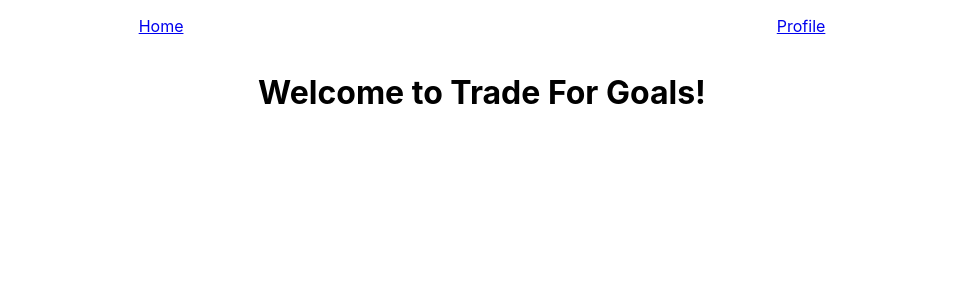
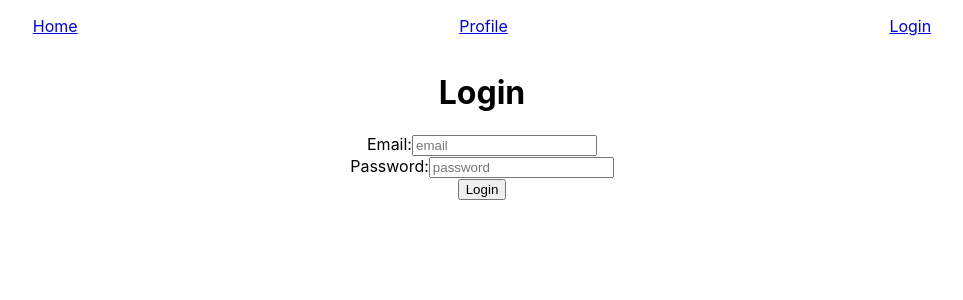
Before and after one commit to tradeforgoals/frontend, a React (Create React App) app: page /login in a window 1280 px wide. Before the commit this address led to /. Shown: the top 300 px of the page, without its empty margins (158-1121 px from the left). Built offline with nearby package versions, Linux system fonts and the light colour scheme.

Commit message:
Move Login to own container

```diff
--- a/src/App.tsx
+++ b/src/App.tsx
@@ -5,10 +5,12 @@ import "./App.css";
 import Layout from "./components/Layout";
 import Home from "./components/Home";
 import Profile from "./components/Profile";
+import Login from "./containers/Login";
 
 const routes = (
   <Switch>
     <Route path="/profile" component={Profile} />
+    <Route path="/login" component={Login} />
     <Route path="/" exact component={Home} />
     <Redirect to="/" />
   </Switch>
--- a/src/components/Layout.tsx
+++ b/src/components/Layout.tsx
@@ -21,6 +21,7 @@ const home = (props: Props) => {
       <Navigation>
         <NavLink to="/">Home</NavLink>
         <NavLink to="/profile">Profile</NavLink>
+        <NavLink to="/login">Login</NavLink>
       </Navigation>
       <div>{children}</div>
     </>
--- a/src/components/Profile.tsx
+++ b/src/components/Profile.tsx
@@ -1,27 +1,19 @@
 import React, { Component, Props } from "react";
 import { connect } from "react-redux";
-
-import * as actions from "../store/actions";
 
 interface StateProps extends Props<any> {
   isLoggedIn: boolean;
   username: string | null;
-  error: string | null;
 }
 
 class Profile extends Component<StateProps, any> {
   render() {
-    const { username, isLoggedIn, error } = this.props;
+    const { username, isLoggedIn } = this.props;
     return (
       <div>
         <h1>My Profile</h1>
         <p>Logged in: {isLoggedIn ? "Yes" : "No"}</p>
         <p>User: {username}</p>
-        {error && (
-          <p>
-            Error: <strong>{error}</strong>
-          </p>
-        )}
       </div>
     );
   }
@@ -30,8 +22,7 @@ class Profile extends Component<StateProps, any> {
 const mapStateToProps = (state: any): StateProps => {
   return {
     isLoggedIn: state.user.isLoggedIn,
-    username: state.user.username,
-    error: state.user.error
+    username: state.user.username
   };
 };
 
--- /dev/null
+++ b/src/containers/Login.tsx
@@ -0,0 +1,98 @@
+import React, { Component, Props } from "react";
+import { connect } from "react-redux";
+import styled from "styled-components";
+
+import * as actions from "../store/actions";
+
+const StyledLabel = styled.label`
+  display: block;
+`;
+
+interface StateProps extends Props<any> {
+  isLoggedIn: boolean;
+  error: string | null;
+}
+
+interface DispatchProps extends Props<any> {
+  onUserLogin: any;
+}
+
+class Login extends Component<StateProps & DispatchProps, any> {
+  state = {
+    email: "",
+    password: ""
+  };
+
+  private handleFormChange = (e: any) => {
+    this.setState({
+      [e.target.name]: e.target.value
+    });
+  };
+
+  private handleLoginSubmit = (e: any) => {
+    e.preventDefault();
+    const { email, password } = this.state;
+    const { onUserLogin } = this.props;
+    onUserLogin({ email, password });
+  };
+
+  render() {
+    const { email, password } = this.state;
+    const { error } = this.props;
+    return (
+      <div>
+        <h1>Login</h1>
+        <form onSubmit={this.handleLoginSubmit}>
+          <StyledLabel htmlFor="email">
+            Email:
+            <input
+              type="email"
+              name="email"
+              id="email"
+              placeholder="email"
+              required
+              value={email}
+              onChange={this.handleFormChange}
+            />
+          </StyledLabel>
+          <StyledLabel htmlFor="password">
+            Password:
+            <input
+              type="password"
+              name="password"
+              id="password"
+              placeholder="password"
+              required
+              value={password}
+              onChange={this.handleFormChange}
+            />
+          </StyledLabel>
+          <button type="submit">Login</button>
+        </form>
+        {error && (
+          <p>
+            Error: <strong>{error}</strong>
+          </p>
+        )}
+      </div>
+    );
+  }
+}
+
+const mapStateToProps = (state: any): StateProps => {
+  return {
+    isLoggedIn: state.user.isLoggedIn,
+    error: state.user.error
+  };
+};
+
+const mapDispatchToProps = (dispatch: any) => {
+  return {
+    onUserLogin: (payload: any) => dispatch(actions.loginUser(payload))
+  };
+};
+
+export default connect(
+  mapStateToProps,
+  mapDispatchToProps
+)(Login);
--- a/src/store/reducers/user.ts
+++ b/src/store/reducers/user.ts
@@ -31,6 +31,7 @@ const fetchUserSuccess = (state: UserState, action: Action): UserState => {
   return {
     ...state,
     loading: false,
+    isLoggedIn: true,
     username: action.username
   };
 };
@@ -48,12 +49,12 @@ const reducer = (
   action: Action
 ): UserState => {
   switch (action.type) {
-    // case actionTypes.LOGIN_START:
-    //   return fetchUserStart(state, action);
-    // case actionTypes.LOGIN_SUCCESS:
-    //   return fetchUserSuccess(state, action);
-    // case actionTypes.LOGIN_FAILED:
-    //   return fetchUserFail(state, action);
+    case actionTypes.LOGIN_USER:
+      return fetchUserStart(state, action);
+    case actionTypes.LOGIN_SUCCESS:
+      return fetchUserSuccess(state, action);
+    case actionTypes.LOGIN_FAILED:
+      return fetchUserFail(state, action);
     default:
       return state;
   }
--- a/src/store/sagas/user.ts
+++ b/src/store/sagas/user.ts
@@ -15,6 +15,7 @@ export function* userLoginSaga(action: any) {
     const response = yield axios.post(url, loginData);
     yield put(action.loginSuccess(response.data));
   } catch (error) {
-    yield put(actions.loginFailed(error)); // TODO: check what error returns
+    console.error(error);
+    yield put(actions.loginFailed(error.message));
   }
 }
--- a/tslint.json
+++ b/tslint.json
@@ -7,7 +7,8 @@
     "max-line-length": [true, 120],
     "ordered-imports": false,
     "object-literal-sort-keys": false,
-    "no-unused-variable": true
+    "no-unused-variable": true,
+    "member-ordering": false
   },
   "rulesDirectory": []
 }
```
